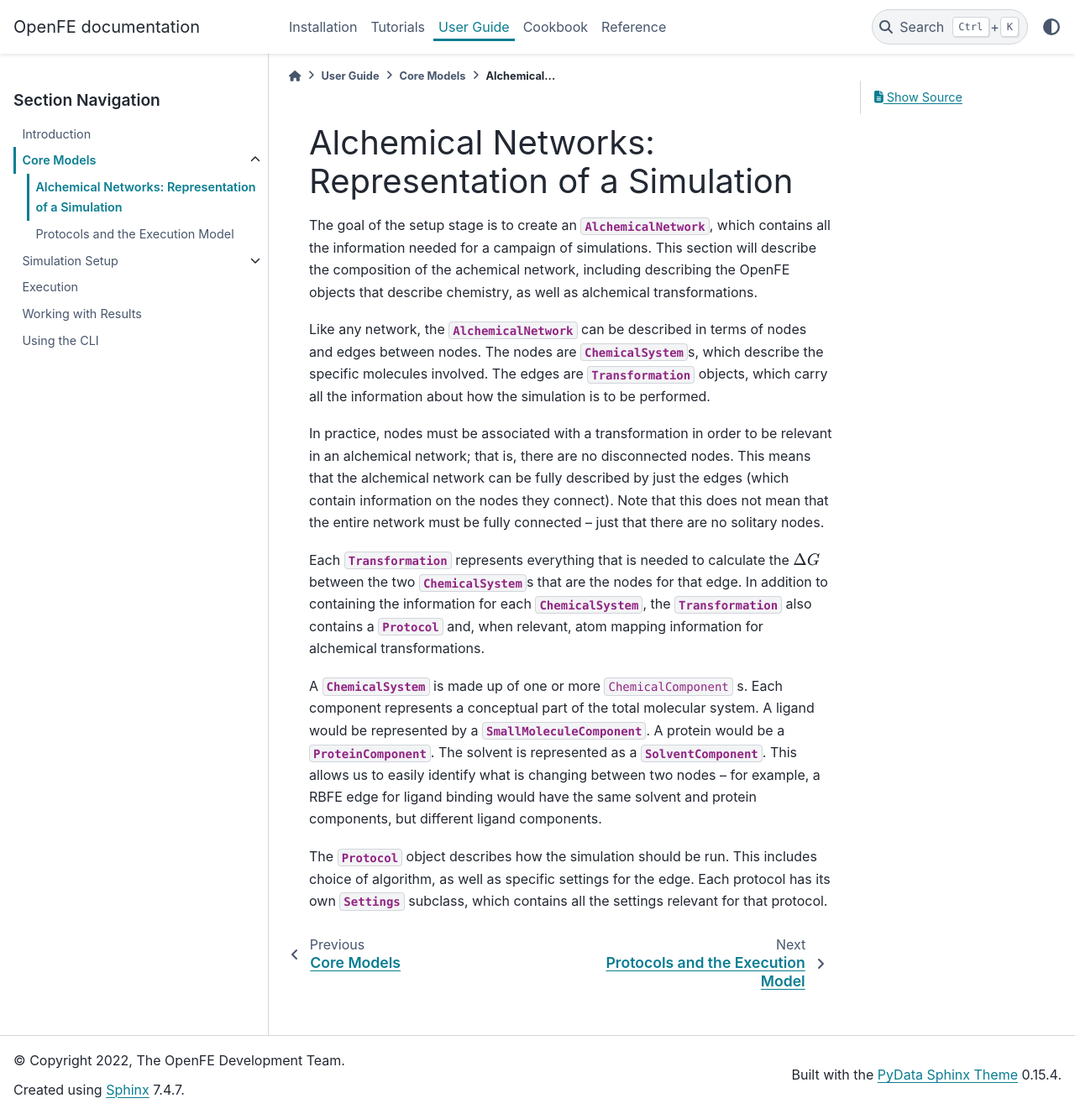
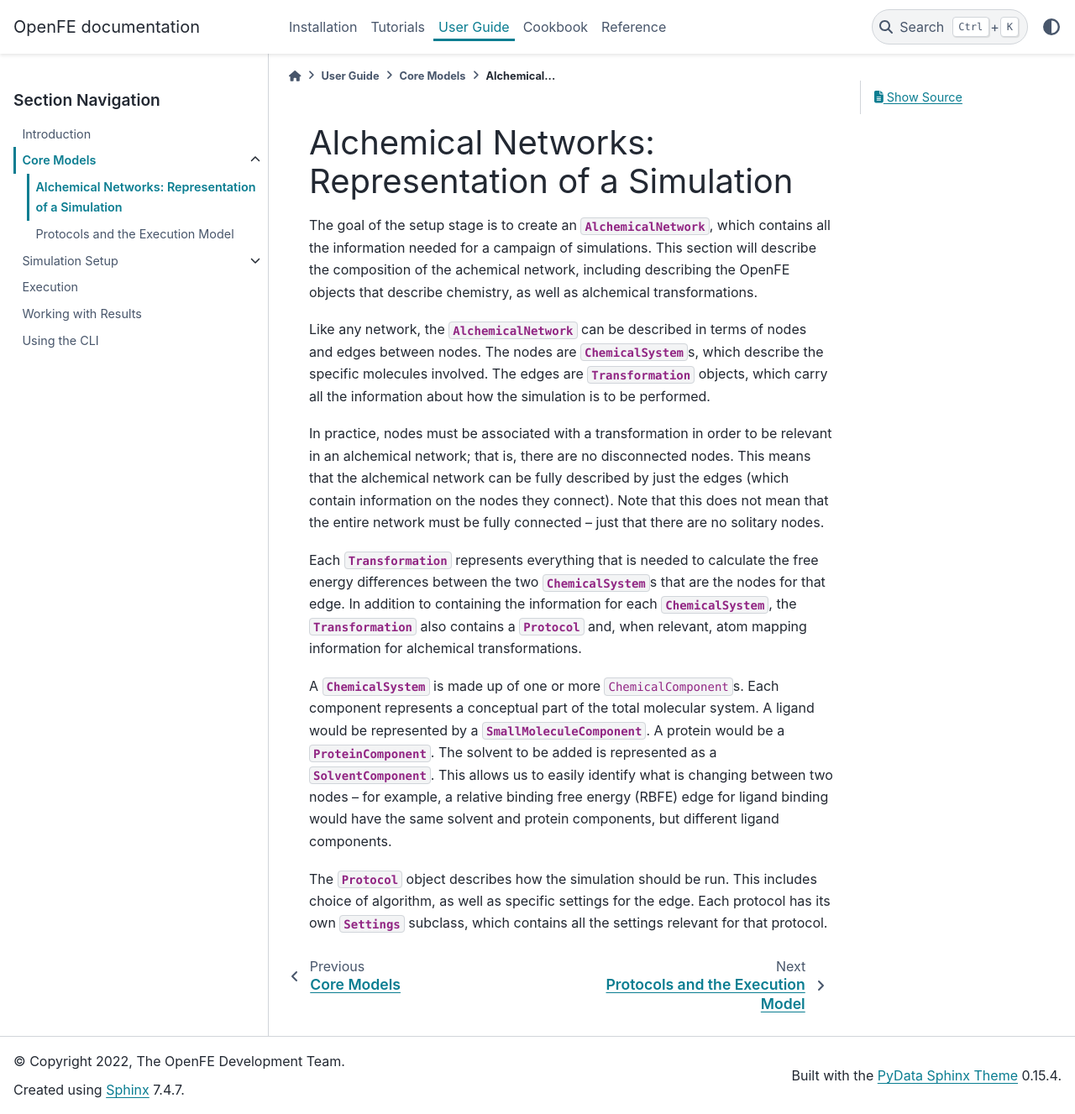
Before and after one commit to OpenFreeEnergy/openfe, a Sphinx documentation site: the page built from docs/guide/models/alchemical_network.rst, in a window 1280 px wide and 1327 px high. Shown: the whole window at 84% size. Built offline with Sphinx 7.4.7 and the PyData theme 0.15.4, drawn with Linux system fonts in a browser that asks for light colours.

Commit message:
Update based on Irfan's review

```diff
--- a/docs/guide/cli.rst
+++ b/docs/guide/cli.rst
@@ -8,9 +8,9 @@ wrappers around some parts of the Python API to make it easier to integrate
 into non-Python workflows.
 
 The ``openfe`` command consists of several subcommands. This is similar to
-tools like ``git``, which has subcommands like ``git clone``, or ``conda``,
+tools like ``gmx``, which has subcommands like ``gmx mdrun``, or ``conda``,
 which has subcommands like ``conda install``. To get a list of the
-subcommands and a brief description of them, use ``openfe --help`` (or
+subcommands and a brief description of them, use ``openfe (or
 ``openfe -h``), which will give:
 
 .. code:: none
--- a/docs/guide/models/alchemical_network.rst
+++ b/docs/guide/models/alchemical_network.rst
@@ -23,20 +23,20 @@ does not mean that the entire network must be fully connected -- just that
 there are no solitary nodes.
 
 Each :class:`.Transformation` represents everything that is needed to
-calculate the :math:`\Delta G` between the two :class:`.ChemicalSystem`\ s
-that are the nodes for that edge. In addition to containing the
-information for each :class:`.ChemicalSystem`, the :class:`.Transformation`
-also contains a :class:`.Protocol` and, when relevant, atom mapping
-information for alchemical transformations.
+calculate the free energy differences between the two
+:class:`.ChemicalSystem`\ s that are the nodes for that edge. In addition to
+containing the information for each :class:`.ChemicalSystem`, the
+:class:`.Transformation` also contains a :class:`.Protocol` and, when
+relevant, atom mapping information for alchemical transformations.
 
-A :class:`.ChemicalSystem` is made up of one or more ``ChemicalComponent``
+A :class:`.ChemicalSystem` is made up of one or more ``ChemicalComponent``\
 s. Each component represents a conceptual part of the total molecular
 system. A ligand would be represented by a :class:`.SmallMoleculeComponent`.
-A protein would be a :class:`.ProteinComponent`. The solvent is represented
-as a :class:`.SolventComponent`.  This allows us to easily identify what is
-changing between two nodes -- for example, a RBFE edge for ligand binding
-would have the same solvent and protein components, but different ligand
-components.
+A protein would be a :class:`.ProteinComponent`. The solvent to be added is
+represented as a :class:`.SolventComponent`.  This allows us to easily
+identify what is changing between two nodes -- for example, a relative
+binding free energy (RBFE) edge for ligand binding would have the same
+solvent and protein components, but different ligand components.
 
 The :class:`.Protocol` object describes how the simulation should be run.
 This includes choice of algorithm, as well as specific settings for the
```
Also changed, not shown: docs/guide/models/execution.rst (+15 -8 lines).
